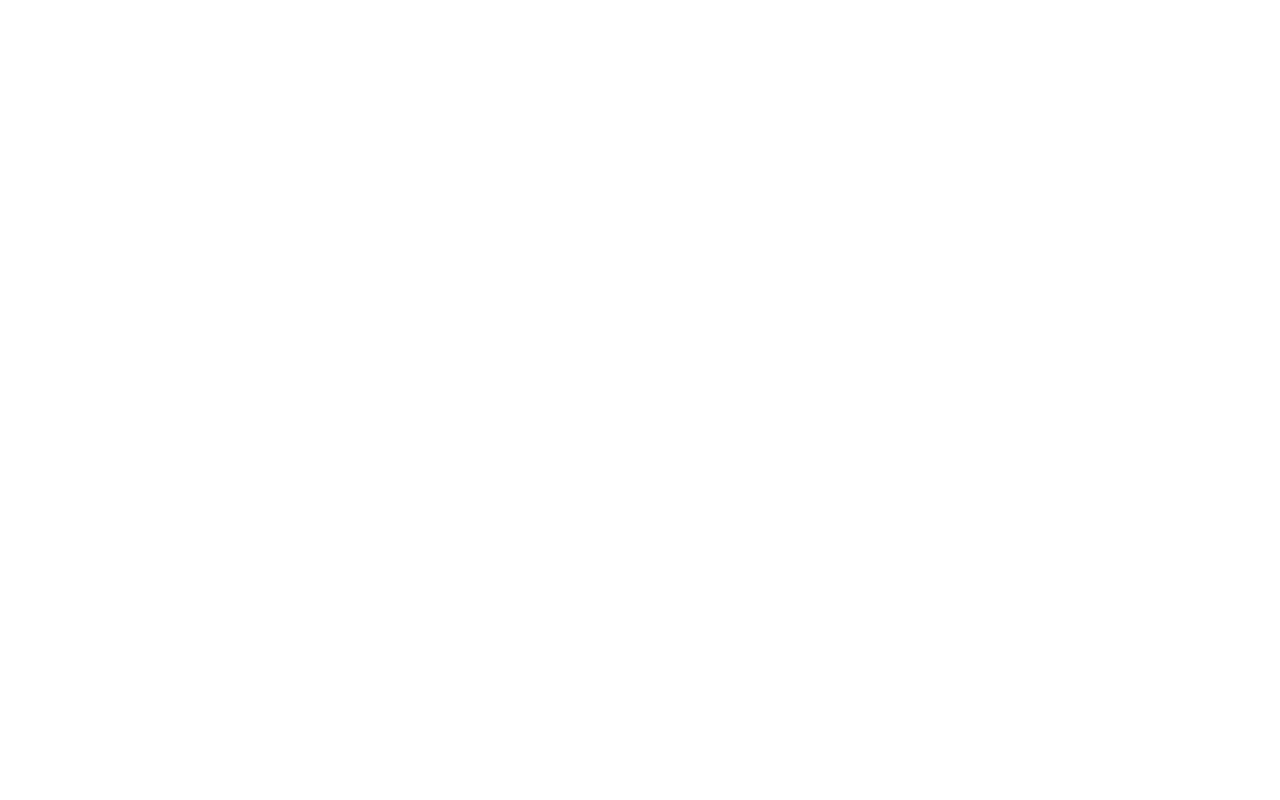
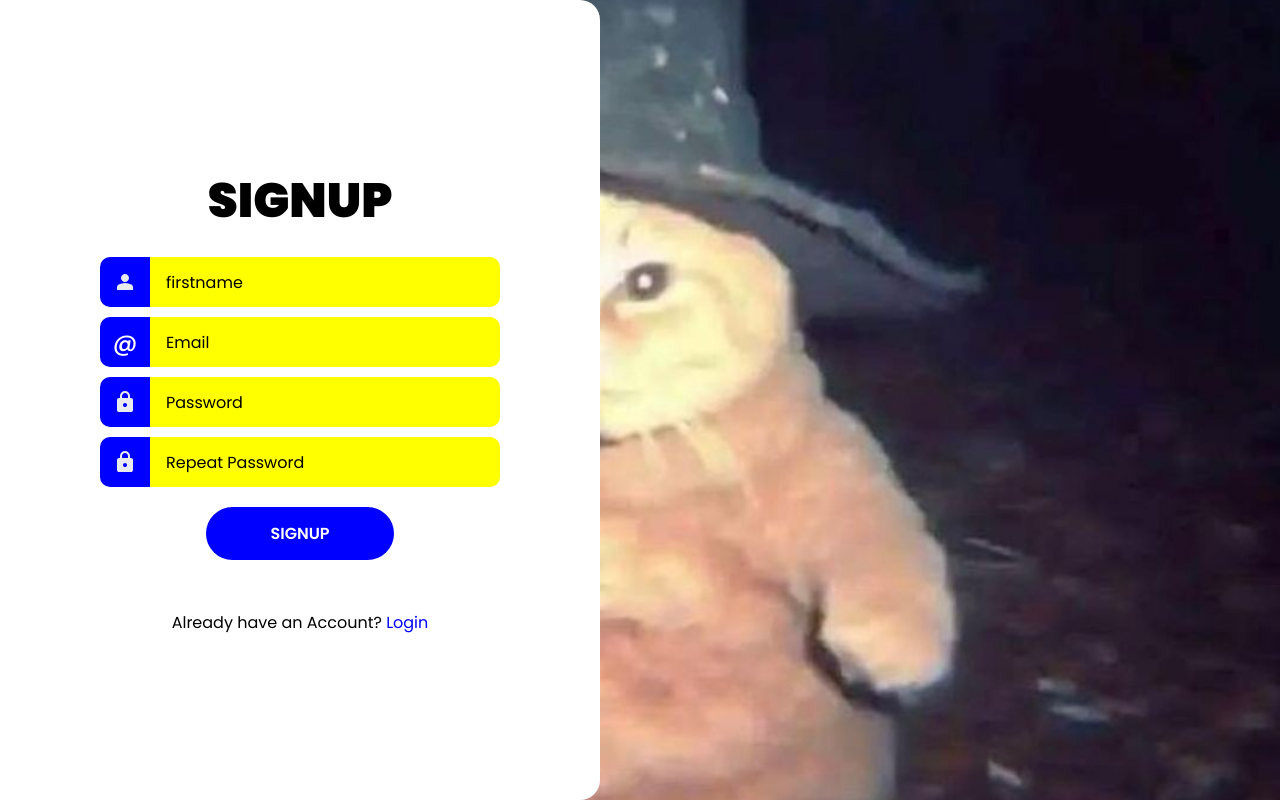
Before and after one commit to ThomasDHolt/PawfectCare-App, a website built with Vite: page client/index.html in a window 1280 px wide. Built offline with nearby package versions, Linux system fonts and the light colour scheme.

Commit message:
first draft

```diff
--- a/client/index.html
+++ b/client/index.html
@@ -1,14 +1,92 @@
-<!doctype html>
+<!DOCTYPE html>
 <html lang="en">
   <head>
     <meta charset="UTF-8" />
     <link rel="icon" type="image/svg+xml" href="/vite.svg" />
     <meta name="viewport" content="width=device-width, initial-scale=1.0" />
-    <link rel="stylesheet" href="./src/style.css">
-    <script type="module" src="./src/main.js"></script>
-    <title>Vite App</title>
+    <link rel="stylesheet" href="./src/style.css" />
+    <script type="module" src="./src/main.js" defer></script>
+    <title>Signup</title>
   </head>
   <body>
-    <div id="app"></div>
+    <div class="wrapper">
+      <h1>Signup</h1>
+      <p id="error-message"></p>
+      <form id="form">
+        <div>
+          <label for="firstname-input">
+            <svg
+              xmlns="http://www.w3.org/2000/svg"
+              height="24px"
+              viewBox="0 -960 960 960"
+              width="24px"
+              fill="#e8eaed"
+            >
+              <path
+                d="M480-480q-66 0-113-47t-47-113q0-66 47-113t113-47q66 0 113 47t47 113q0 66-47 113t-113 47ZM160-160v-112q0-34 17.5-62.5T224-378q62-31 126-46.5T480-440q66 0 130 15.5T736-378q29 15 46.5 43.5T800-272v112H160Z"
+              /></svg
+          ></label>
+          <input
+            type="text"
+            name="firstname"
+            id="firstname-input"
+            placeholder="firstname"
+          />
+        </div>
+        <div>
+          <label for="email-input"><span>@</span></label>
+          <input
+            type="email"
+            name="email"
+            id="email-input"
+            placeholder="Email"
+          />
+        </div>
+        <div>
+          <label for="password-input">
+            <svg
+              xmlns="http://www.w3.org/2000/svg"
+              height="24px"
+              viewBox="0 -960 960 960"
+              width="24px"
+              fill="#e8eaed"
+            >
+              <path
+                d="M240-80q-33 0-56.5-23.5T160-160v-400q0-33 23.5-56.5T240-640h40v-80q0-83 58.5-141.5T480-920q83 0 141.5 58.5T680-720v80h40q33 0 56.5 23.5T800-560v400q0 33-23.5 56.5T720-80H240Zm240-200q33 0 56.5-23.5T560-360q0-33-23.5-56.5T480-440q-33 0-56.5 23.5T400-360q0 33 23.5 56.5T480-280ZM360-640h240v-80q0-50-35-85t-85-35q-50 0-85 35t-35 85v80Z"
+              />
+            </svg>
+          </label>
+          <input
+            type="password"
+            name="password"
+            id="password-input"
+            placeholder="Password"
+          />
+        </div>
+        <div>
+          <label for="repeat-password-input">
+            <svg
+              xmlns="http://www.w3.org/2000/svg"
+              height="24px"
+              viewBox="0 -960 960 960"
+              width="24px"
+              fill="#e8eaed"
+            >
+              <path
+                d="M240-80q-33 0-56.5-23.5T160-160v-400q0-33 23.5-56.5T240-640h40v-80q0-83 58.5-141.5T480-920q83 0 141.5 58.5T680-720v80h40q33 0 56.5 23.5T800-560v400q0 33-23.5 56.5T720-80H240Zm240-200q33 0 56.5-23.5T560-360q0-33-23.5-56.5T480-440q-33 0-56.5 23.5T400-360q0 33 23.5 56.5T480-280ZM360-640h240v-80q0-50-35-85t-85-35q-50 0-85 35t-35 85v80Z"
+              />
+            </svg>
+          </label>
+          <input
+            type="password"
+            name="repeat-password"
+            id="repeat-password-input"
+            placeholder="Repeat Password"
+          />
+        </div>
+        <button type="submit">Signup</button>
+      </form>
+      <p>Already have an Account? <a href="login.html">Login</a></p>
+    </div>
   </body>
 </html>
--- a/client/src/main.js
+++ b/client/src/main.js
@@ -0,0 +1,73 @@
+const form = document.getElementById("form");
+const firstname_input = document.getElementById("firstname-input");
+const email_input = document.getElementById("email-input");
+const password_input = document.getElementById("password-input");
+const repeat_password_input = document.getElementById("repeat-password-input");
+const error_message = document.getElementById("error-message");
+
+form.addEventListener("submit", (e) => {
+  //e.preventDefault() Prevent Submit
+
+  let errors = [];
+
+  if (firstname_input) {
+    //If we have a firstname input the we are in the signup
+    errors = getSignupFormErrors(
+      firstname_input.value,
+      email_input.value,
+      password_input.value,
+      repeat_password_input.value
+    );
+  } else {
+    // If we dont have a firstname input the we are in the login
+    errors = getLoginFormErrors(email_input.value, password_input.value);
+  }
+
+  if (errors.length > 0) {
+    // if there any errors inside array
+    e.preventDefault();
+    error_message.innerText = errors.join(". ");
+  }
+});
+
+function getSignupFormErrors(firstname, email, password, repeatPassword) {
+  let errors = [];
+
+  if (firstname === "" || firstname == null) {
+    errors.push("Firstname is required");
+    firstname_input.parentElement.classList.add("incorrect");
+  }
+  if (email === "" || email == null) {
+    errors.push("Email is required");
+    email_input.parentElement.classList.add("incorrect");
+  }
+  if (password === "" || password == null) {
+    errors.push("Password is required");
+    password_input.parentElement.classList.add("incorrect");
+  }
+  if (password.length < 8) {
+    errors.push("Password must have at least 8 characters");
+  }
+  if (password !== repeatPassword) {
+    errors.push("Password does not match repeated password");
+    password_input.parentElement.classList.add("incorrect");
+    repeat_password_input.parentElement.classList.add("incorrect");
+  }
+
+  return errors;
+}
+const allInputs = [
+  firstname_input,
+  email_input,
+  password_input,
+  repeat_password_input,
+];
+
+allInputs.forEach((input) => {
+  input.addEventListener("input", () => {
+    if (input.parentElement.classList.contains("incorrect")) {
+      input.parentElement.classList.remove("incorrect");
+      error_message.innerText = "";
+    }
+  });
+});
--- a/client/src/style.css
+++ b/client/src/style.css
@@ -0,0 +1,136 @@
+@import url("https://fonts.googleapis.com/css2?family=Poppins:ital,wght@0,100;0,200;0,300;0,400;0,500;0,600;0,700;0,800;0,900;1,100;1,200;1,300;1,400;1,500;1,600;1,700;1,800;1,900&display=swap");
+:root {
+  --accent-color: blue;
+  --base-color: white;
+  --text-color: black;
+  --input-color: yellow;
+}
+* {
+  margin: 0;
+  padding: 0;
+}
+html {
+  font-family: Poppins, Segoe UI, sans-serif;
+  font-size: 12pt;
+  color: var(--text-color);
+  text-align: center;
+}
+body {
+  min-height: 100vh;
+  background-image: url(WizardCat.jpg);
+  background-size: cover;
+  background-position: right;
+  overflow: hidden;
+}
+.wrapper {
+  box-sizing: border-box;
+  background-color: var(--base-color);
+  height: 100vh;
+  width: max(40%, 600px);
+  padding: 10px;
+  border-radius: 0 20px 20px 0;
+  display: flex;
+  flex-direction: column;
+  align-items: center;
+  justify-content: center;
+}
+h1 {
+  font-size: 3rem;
+  font-weight: 900;
+  text-transform: uppercase;
+}
+form {
+  width: min(400px, 100%);
+  margin-top: 20px;
+  margin-bottom: 50px;
+  display: flex;
+  flex-direction: column;
+  align-items: center;
+  gap: 10px;
+}
+form > div {
+  width: 100%;
+  display: flex;
+  justify-content: center;
+}
+form label {
+  flex-shrink: 0;
+  height: 50px;
+  width: 50px;
+  background-color: var(--accent-color);
+  fill: var(--base-color);
+  color: var(--base-color);
+  border-radius: 10px 0 0 10px;
+  display: flex;
+  justify-content: center;
+  align-items: center;
+  font-size: 1.5rem;
+  font-weight: 500;
+}
+form input {
+  box-sizing: border-box;
+  flex-grow: 1;
+  min-width: 0;
+  height: 50px;
+  padding: 1em;
+  font: inherit;
+  border-radius: 0 10px 10px 0;
+  border: 2px solid var(--input-color);
+  border-left: none;
+  background-color: var(--input-color);
+  transition: 150ms ease;
+}
+form input:hover {
+  border-color: var(--accent-color);
+}
+form input:focus {
+  outline: none;
+  border-color: var(--text-color);
+}
+div:has(input:focus) > label {
+  background-color: var(--text-color);
+}
+form input::placeholder {
+  color: var(--text-color);
+}
+form button {
+  margin-top: 10px;
+  border: none;
+  border-radius: 1000px;
+  padding: 0.85em 4em;
+  background-color: var(--accent-color);
+  color: var(--base-color);
+  font: inherit;
+  font-weight: 600;
+  text-transform: uppercase;
+  cursor: pointer;
+}
+form button:hover {
+  background-color: var(--text-color);
+}
+form button:focus {
+  outline: none;
+  background-color: var(--text-color);
+}
+a {
+  text-decoration: none;
+  color: var(--accent-color);
+}
+a:hover {
+  text-decoration: underline;
+}
+@media (max-width: 1100px) {
+  .wrapper {
+    width: min(600px, 100px);
+    border-radius: 0;
+  }
+}
+.incorrect label {
+  background-color: tomato;
+}
+form div.incorrect input {
+  border-color: tomato;
+}
+#error-message {
+  color: tomato;
+}
```
Also changed, not shown: client/src/WizardCat.jpg (added), client/src/lock_24dp_E8EAED_FILL1_wght400_GRAD0_opsz24.svg (added), client/src/person_24dp_E8EAED_FILL1_wght400_GRAD0_opsz24.svg (added), 2 other files.
